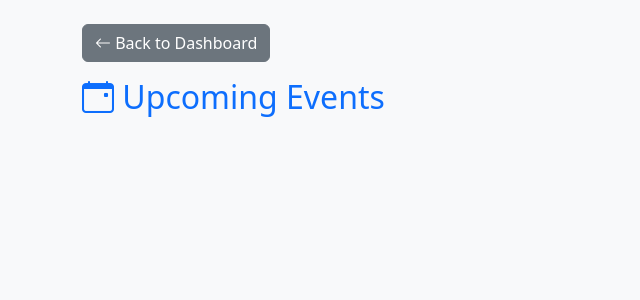
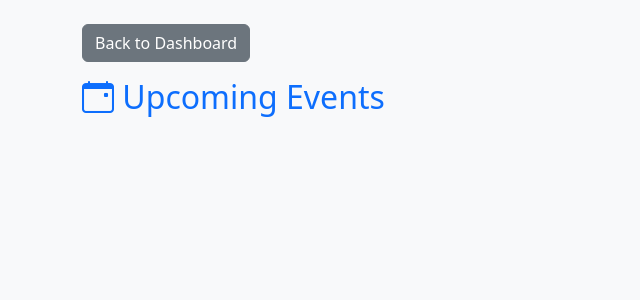
Before and after one commit to reefashehnil/IamOnCampus, a PHP site: page /browse_events.php in a window 1280 px wide. Shown: the top 300 px of the page, without its empty margins (0-640 px from the left). Run offline with PHP 8.4, Linux system fonts and the light colour scheme; the visitor is signed in with stand-in values (Sample User, id 1); data that the repository does not hold is empty.

Commit message:
Update browse_events.php

```diff
--- a/Club/browse_events.php
+++ b/Club/browse_events.php
@@ -16,7 +16,7 @@ $events = $conn->query("SELECT * FROM events ORDER BY Event_date ASC");
 <body class="bg-light">
 <div class="container mt-4">
     <a href="<?= $dashboardLink ?>" class="btn btn-secondary mb-3">
-        <i class="bi bi-arrow-left"></i> Back to Dashboard
+        Back to Dashboard
     </a>
     <h2 class="mb-4 text-primary"><i class="bi bi-calendar-event"></i> Upcoming Events</h2>
     <div class="row">
```
